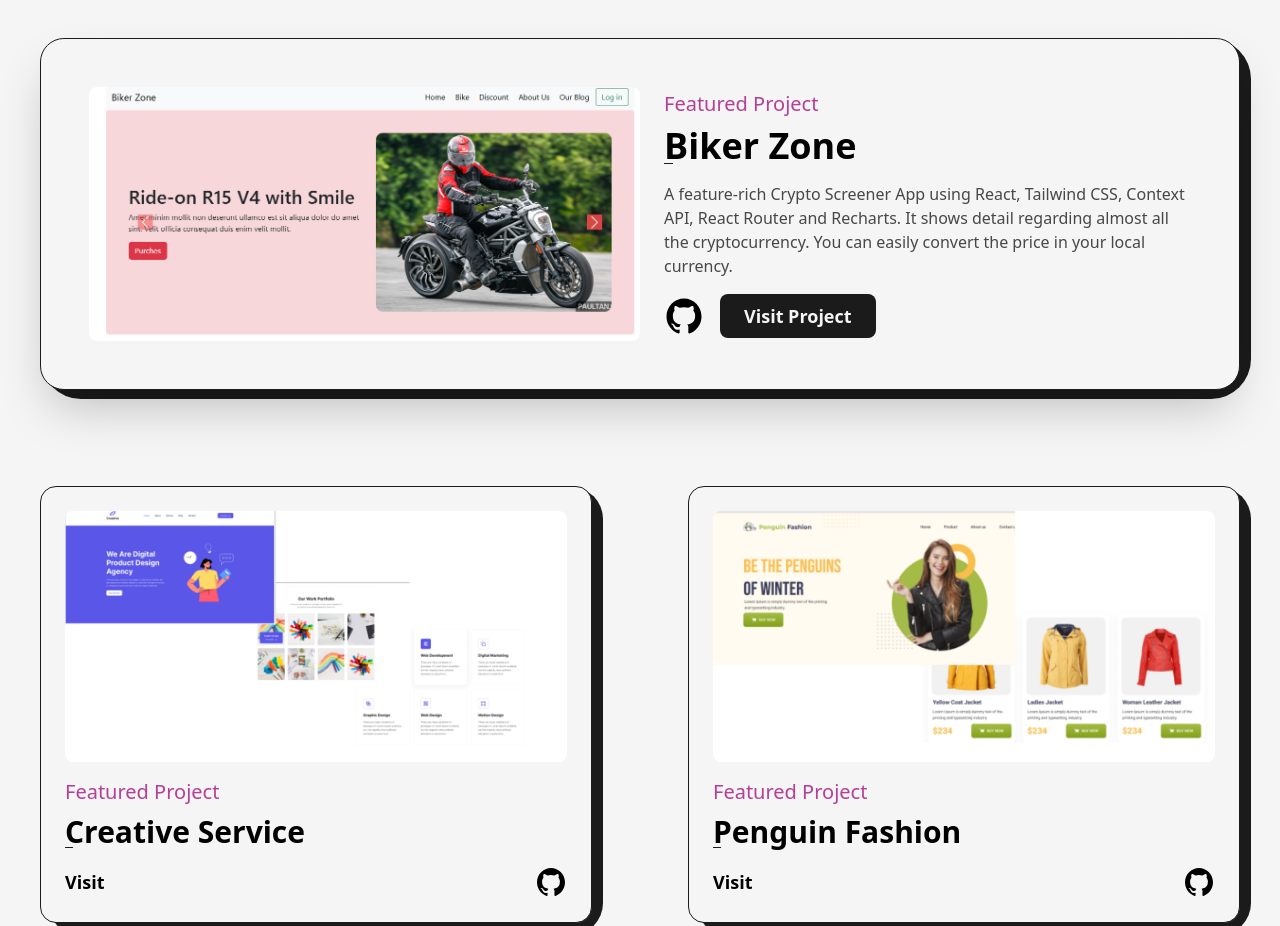
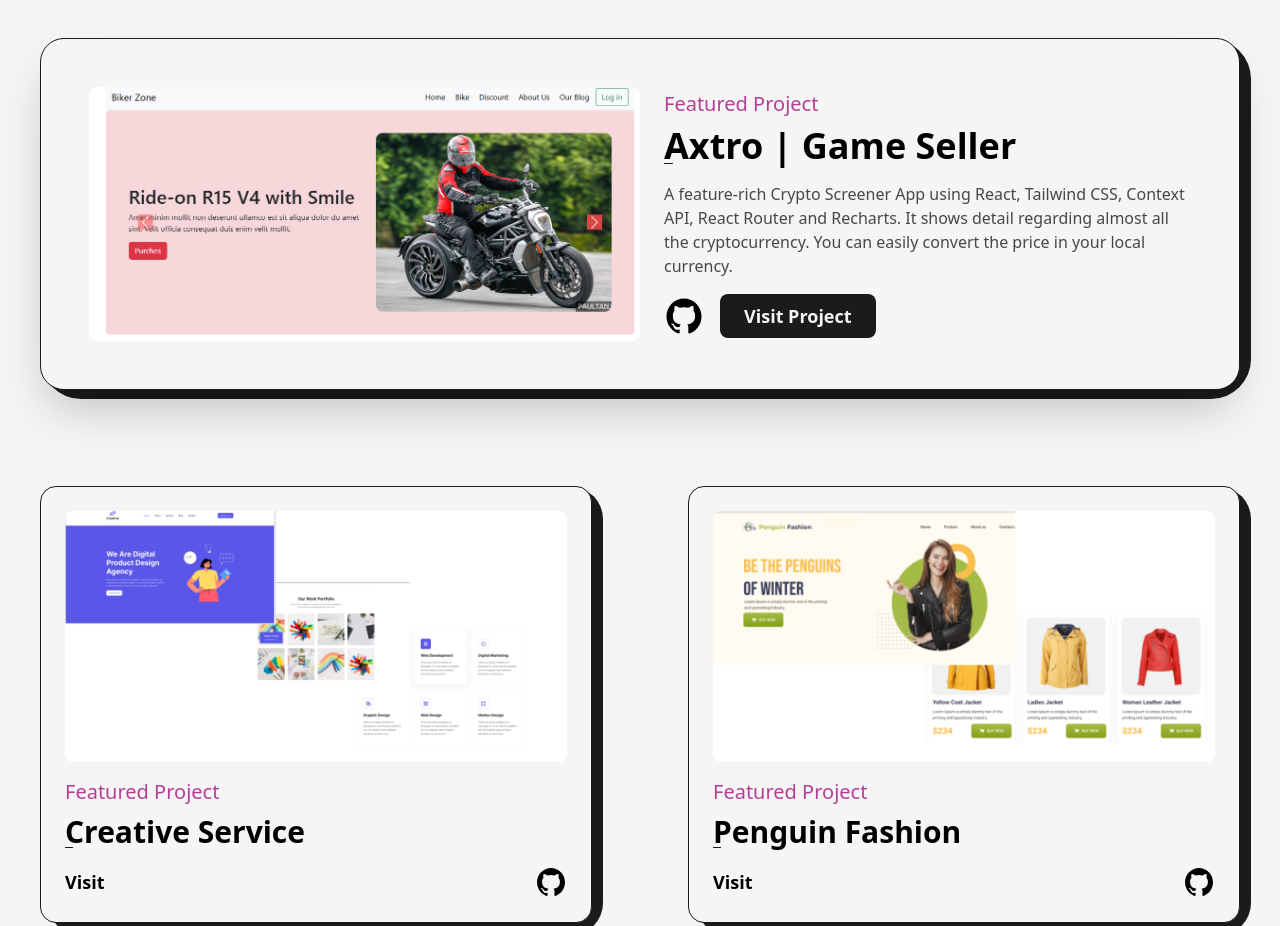
Before and after one commit to nahidulhasan4/My-Profolio, a Next.js app: page /project in a window 1280 px wide. Shown: the part 1460-2386 px from the top of the page. Built offline with nearby package versions, Linux system fonts and the light colour scheme.

Commit message:
here change project

```diff
--- a/src/pages/project.js
+++ b/src/pages/project.js
@@ -158,12 +158,12 @@ const project = () => {
             <div className="col-span-6"></div>
             <div className="col-span-12">
               <FeaturedProject
-                title="Biker Zone "
+                title="Axtro | Game Seller "
                 img={ProjectImg2}
                 summmary="  A feature-rich Crypto Screener App using React, Tailwind CSS, Context API, React Router and Recharts.
               It shows detail regarding almost all the cryptocurrency. You can easily convert the price in your
               local currency."
-                link="https://nahidulhasan4.github.io/Bikers_Zone/"
+                link="https://axtro.vercel.app/"
                 github="/"
                 type="Featured Project"
               />
```
